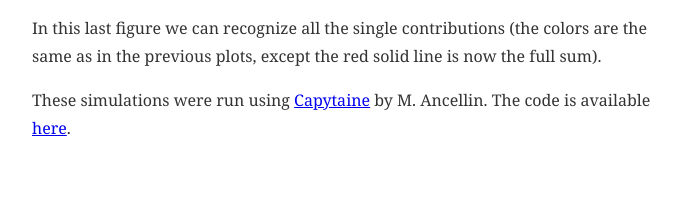
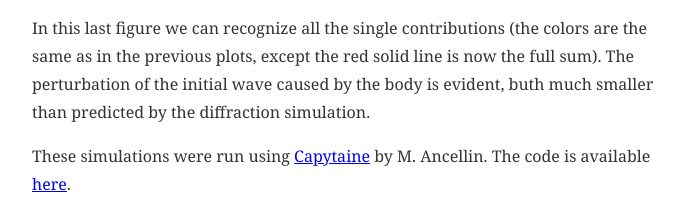
Before and after one commit to marcogambarini/marcogambarini.github.io, a plain HTML site: page floating_body.html in a window 1280 px wide. Shown: the part 2332-2546 px from the top of the page, without its empty margins (96-780 px from the left). Before the commit the page ends 2490 px from the top, so only its background shows below. Drawn offline with nearby package versions, Linux system fonts and the light colour scheme.

Commit message:
Modified floating_body.html

```diff
--- a/floating_body.html
+++ b/floating_body.html
@@ -91,7 +91,8 @@ happen to almost cancel diffracted waves: here is the result.
 <p>
 In this last figure we can recognize all the single contributions (the colors
 are the same as in the previous plots, except the red solid line is now the
-full sum).
+full sum). The perturbation of the initial wave caused by the body is
+evident, buth much smaller than predicted by the diffraction simulation.
 </p>
 
 <p>
```
